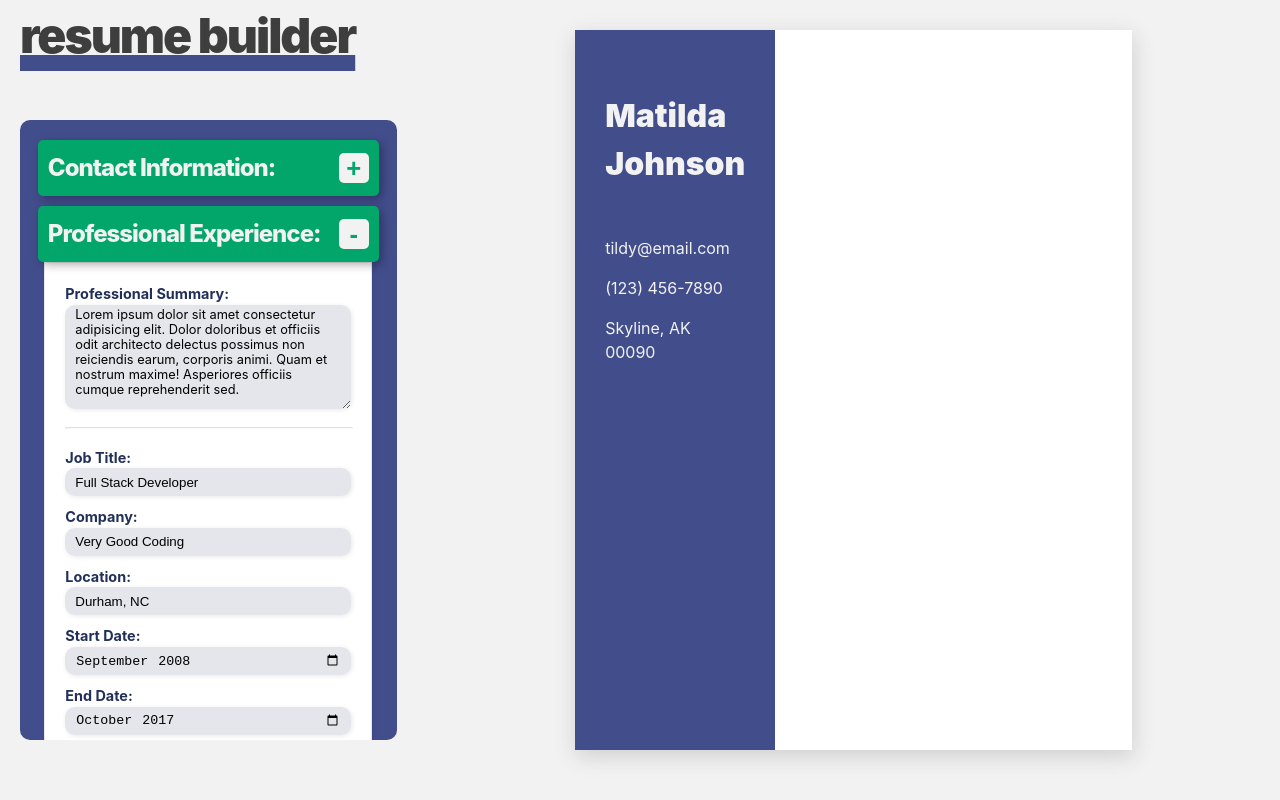
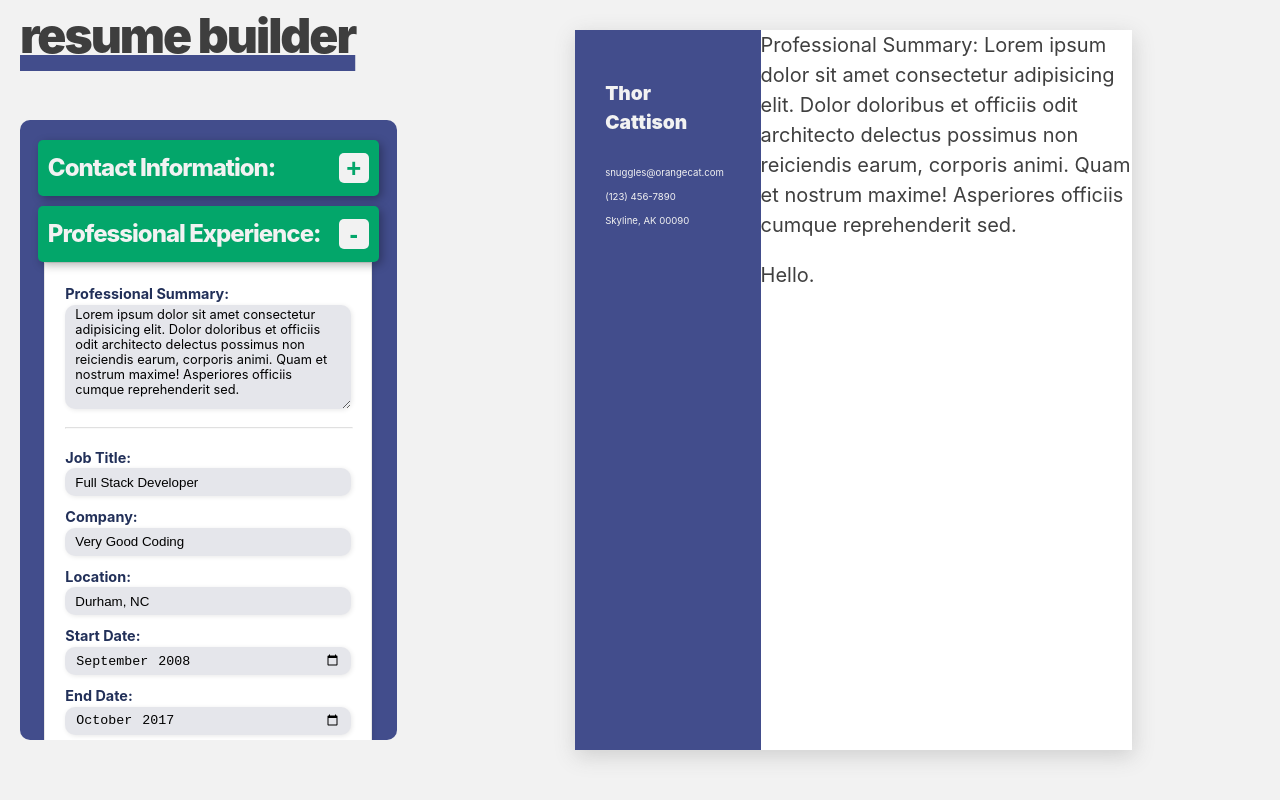
Before and after one commit to katiegd/CV-Application, a React (Vite) app: page / in a window 1280 px wide. Built offline with nearby package versions, Linux system fonts and the light colour scheme.

Commit message:
Started working on display side.

```diff
--- a/src/App.css
+++ b/src/App.css
@@ -74,7 +74,7 @@ hr {
   border-radius: 10px;
   padding: 10px;
   margin-right: 30px;
-  max-height: 75vh;
+  height: 75vh;
   max-width: 500px;
 }
 
@@ -82,16 +82,6 @@ hr {
   box-sizing: border-box;
   display: flex;
   justify-content: center;
-}
-
-.paper-container {
-  background-color: rgb(255, 255, 255);
-  margin: 30px;
-  max-height: 90vh;
-  aspect-ratio: 8.5 / 11;
-  display: grid;
-  grid-template-columns: 1fr 2fr;
-  box-shadow: 1px 6px 20px rgba(79, 79, 79, 0.21);
 }
 
 .section-wrapper {
--- a/src/App.jsx
+++ b/src/App.jsx
@@ -10,9 +10,9 @@ import ProfessionalExp from "./components/ProfessionalExp";
 export default function App() {
   // For Contact Form //
   const [contactFormData, setContactFormData] = useState({
-    firstName: "Matilda",
-    lastName: "Johnson",
-    email: "tildy@email.com",
+    firstName: "Thor",
+    lastName: "Cattison",
+    email: "snuggles@orangecat.com",
     phone: "(123) 456-7890",
     city: "Skyline",
     state: "AK",
@@ -119,6 +119,7 @@ export default function App() {
         endDate: "",
       });
       setBulletPointList([]);
+      console.log(profExList);
     }
   }
 
@@ -406,8 +407,11 @@ export default function App() {
       <div className="output-side">
         <div className="paper-container">
           <DisplayContactInfo
-            formData={contactFormData}
-            handleChange={handleContactChange}
+            contact={contactFormData}
+            education={eduList}
+            profEx={profExList}
+            skills={skillsList}
+            proSum={professionalSum}
           />
         </div>
       </div>
--- a/src/Display.css
+++ b/src/Display.css
@@ -1,13 +1,24 @@
+.paper-container {
+  font-size: 20px;
+  background-color: rgb(255, 255, 255);
+  margin: 30px;
+  max-height: 90vh;
+  aspect-ratio: 8.5 / 11;
+  display: grid;
+  grid-template-columns: 1fr 2fr;
+  box-shadow: 1px 6px 20px rgba(79, 79, 79, 0.21);
+}
+
 .contact-left {
   color: var(--white-bg);
   background-color: var(--med-blue);
   padding: 30px;
   display: flex;
   flex-direction: column;
-  align-items: center;
+  font-size: 0.6rem;
 }
 
 .resume-name {
-  font-size: 2rem;
+  font-size: 1.2rem;
   font-weight: 900;
 }
--- a/src/components/DisplayContactInfo.jsx
+++ b/src/components/DisplayContactInfo.jsx
@@ -1,18 +1,25 @@
 import "../Display.css";
-function DisplayOutput({ formData }) {
+
+function DisplayOutput({ contact, education, profEx, skills, proSum }) {
   return (
     <>
       <div className="contact-left">
-        <p className="resume-name">
-          {formData.firstName} {formData.lastName}
-        </p>
-        <div className="contact-info">
-          <p className="resume-email-phone">{formData.email}</p>
-          <p className="resume-email-phone">{formData.phone}</p>
-          <p className="resume-address">
-            {formData.city}, {formData.state} {formData.zip}
+        <div className="resume-name">
+          <p>
+            {contact.firstName} {contact.lastName}
           </p>
         </div>
+        <div className="contact-info">
+          <p className="resume-email-phone">{contact.email}</p>
+          <p className="resume-email-phone">{contact.phone}</p>
+          <p className="resume-address">
+            {contact.city}, {contact.state} {contact.zip}
+          </p>
+        </div>
+      </div>
+      <div className="resume-right">
+        Professional Summary: {proSum}
+        <p>Hello.</p>
       </div>
     </>
   );
```
